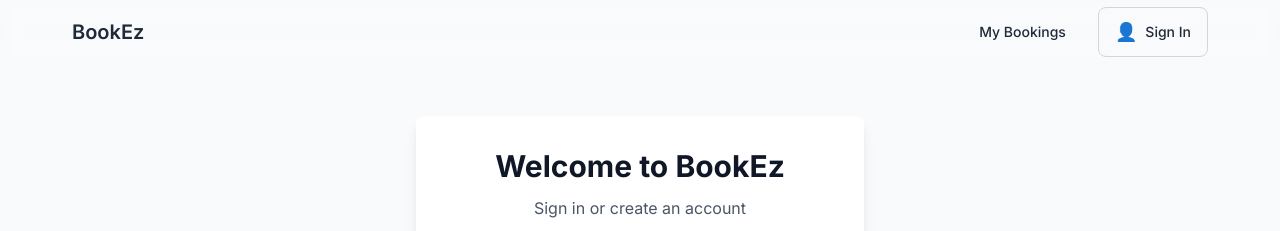
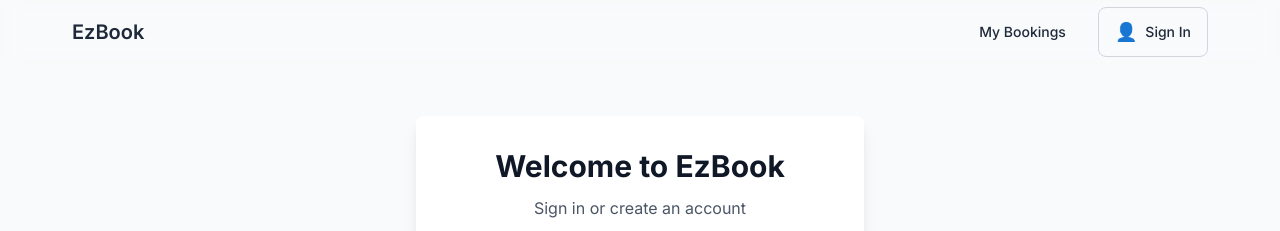
Before and after one commit to shubhammalhotra1708/booking-app, a Next.js app: page /client-dashboard in a window 1280 px wide. Shown: the top 231 px of the page. Built offline with nearby package versions, Linux system fonts and the light colour scheme; no server answers.

Commit message:
ezBook rebrand

```diff
--- a/src/app/book-flow/page.js
+++ b/src/app/book-flow/page.js
@@ -789,7 +789,7 @@ function BookingFlowInner() {
           <div className="flex items-center justify-between h-16">
             <div className="flex items-center space-x-4">
               <Link href="/" className="text-xl font-bold text-sky-600 hover:text-sky-700 transition-colors">
-                BookEz
+                EzBook
               </Link>
               <div className="h-6 w-px bg-gray-300"></div>
               <button
--- a/src/app/client-dashboard/page.js
+++ b/src/app/client-dashboard/page.js
@@ -164,7 +164,7 @@ export default function ClientDashboard() {
           <div className="bg-white rounded-lg shadow-lg p-8">
           {/* Header */}
           <div className="text-center mb-8">
-            <h1 className="text-3xl font-bold text-gray-900 mb-3">Welcome to BookEz</h1>
+            <h1 className="text-3xl font-bold text-gray-900 mb-3">Welcome to EzBook</h1>
             <p className="text-gray-600">
               Sign in or create an account
             </p>
--- a/src/app/layout.js
+++ b/src/app/layout.js
@@ -9,7 +9,7 @@ const inter = Inter({
 });
 
 export const metadata = {
-  title: "BookEz - Find & Book Beauty Services",
+  title: "ezBook - Find & Book Beauty Services",
   description: "Discover and book appointments at the best salons and spas near you. Trusted by thousands across India.",
 };
 
--- a/src/components/Navbar.js
+++ b/src/components/Navbar.js
@@ -86,7 +86,7 @@ export default function Navbar({ showCompactSearch = false }) {
                 showScrollSearch || showCompactSearch ? 'text-sky-500' : 'text-gray-800'
               }`}
             >
-              BookEz
+              EzBook
             </Link>
           </div>
 
```
Also changed, not shown: 2 other files (tests, documents, lock files or other folders).
